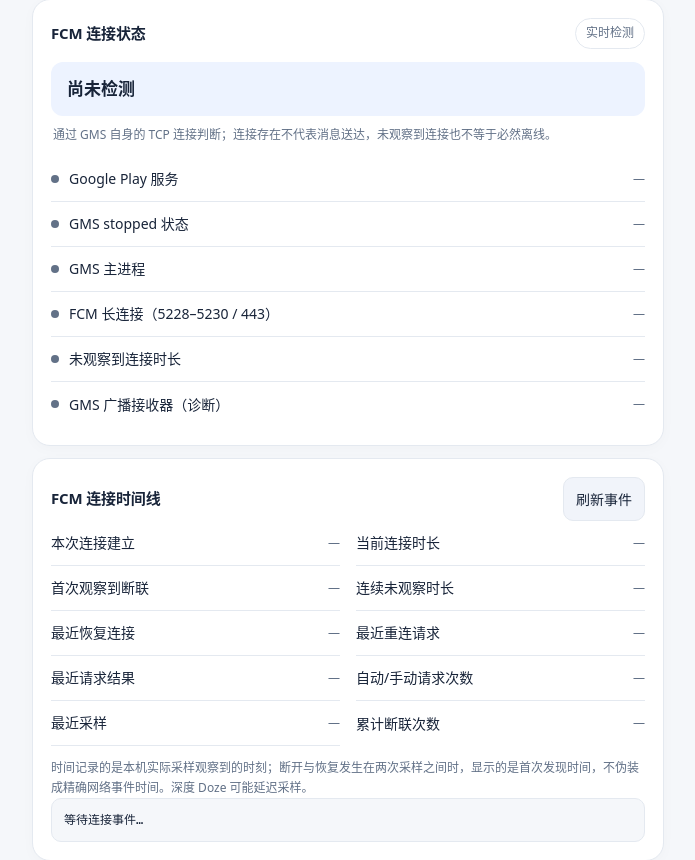
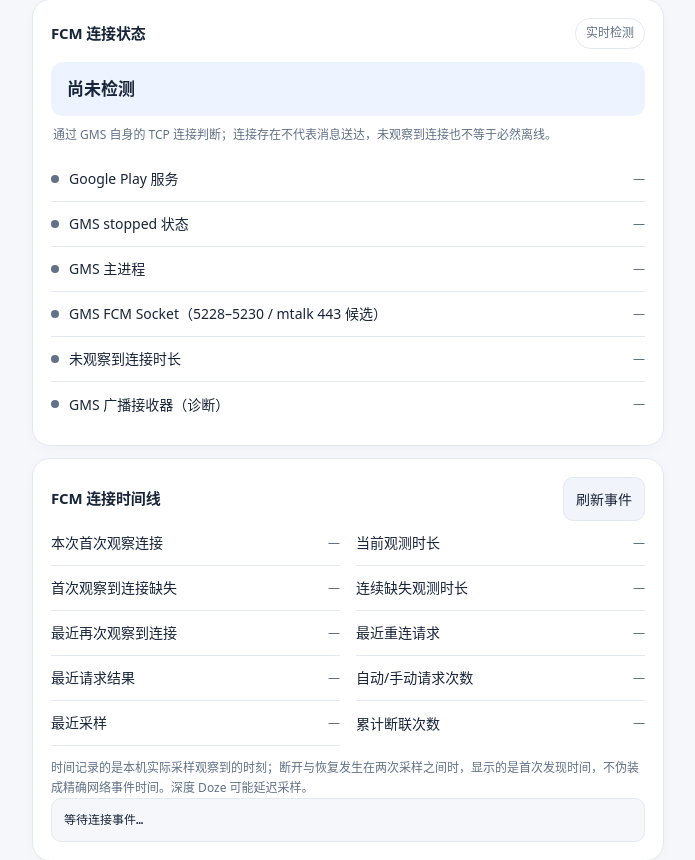
Before and after one commit to jarod360/Berry-FCM-OS7, a web app: page / in a window 1280 px wide. Shown: the part 216-1076 px from the top of the page, without its empty margins (292-987 px from the left). Run offline with its HTML, style and script files only (its server is not run), Linux system fonts and the light colour scheme; data that the repository does not hold is empty.

Commit message:
Clarify observed Socket versus verified FCM state in WebUI

```diff
--- a/module/webroot/index.html
+++ b/module/webroot/index.html
@@ -56,17 +56,17 @@ footer{padding-bottom:18px}
   <div class="status"><span class="dot" id="dgms"></span><span>Google Play 服务</span><span class="value" id="vgms">—</span></div>
   <div class="status"><span class="dot" id="dstop"></span><span>GMS stopped 状态</span><span class="value" id="vstop">—</span></div>
   <div class="status"><span class="dot" id="dproc"></span><span>GMS 主进程</span><span class="value" id="vproc">—</span></div>
-  <div class="status"><span class="dot" id="dmcs"></span><span>FCM 长连接（5228–5230 / 443）</span><span class="value" id="vmcs">—</span></div>
+  <div class="status"><span class="dot" id="dmcs"></span><span>GMS FCM Socket（5228–5230 / mtalk 443 候选）</span><span class="value" id="vmcs">—</span></div>
   <div class="status"><span class="dot" id="dmiss"></span><span>未观察到连接时长</span><span class="value" id="vmiss">—</span></div>
   <div class="status"><span class="dot" id="drecv"></span><span>GMS 广播接收器（诊断）</span><span class="value" id="vrecv">—</span></div>
 </section>
 <section class="card" id="fcmTimeline"><div class="head"><h2>FCM 连接时间线</h2><button id="loadEvents">刷新事件</button></div>
   <div class="timeline-grid">
-    <div class="status"><span>本次连接建立</span><span class="value" id="tSince">—</span></div>
-    <div class="status"><span>当前连接时长</span><span class="value" id="tConnected">—</span></div>
-    <div class="status"><span>首次观察到断联</span><span class="value" id="tDown">—</span></div>
-    <div class="status"><span>连续未观察时长</span><span class="value" id="tMissing">—</span></div>
-    <div class="status"><span>最近恢复连接</span><span class="value" id="tRestore">—</span></div>
+    <div class="status"><span>本次首次观察连接</span><span class="value" id="tSince">—</span></div>
+    <div class="status"><span>当前观测时长</span><span class="value" id="tConnected">—</span></div>
+    <div class="status"><span>首次观察到连接缺失</span><span class="value" id="tDown">—</span></div>
+    <div class="status"><span>连续缺失观测时长</span><span class="value" id="tMissing">—</span></div>
+    <div class="status"><span>最近再次观察到连接</span><span class="value" id="tRestore">—</span></div>
     <div class="status"><span>最近重连请求</span><span class="value" id="tTry">—</span></div>
     <div class="status"><span>最近请求结果</span><span class="value" id="tResult">—</span></div>
     <div class="status"><span>自动/手动请求次数</span><span class="value" id="tAttempts">—</span></div>
@@ -157,15 +157,15 @@ footer{padding-bottom:18px}
    row('stop',j.gms_stopped===0?'good':j.gms_stopped===1?'bad':'warn',j.gms_stopped===0?'未停止':j.gms_stopped===1?'已停止':'未知');
    row('proc',j.gcm_persistent===1?'good':'bad',j.gcm_persistent===1?'运行中':'未运行');
    const fstate=j.fcm_state||'unknown',connected=fstate==='connected',missing=Number(j.fcm_missing_seconds||0);
-   const transport=j.fcm_transport==='tcp443'?'TCP 443（mtalk 地址匹配）':j.fcm_transport||'—';
-   const statusText={connected:'已观察到 '+transport,connecting:'检测到连接尝试，尚未建立',disconnected:j.fcm_last_seen>0?'未观察到 FCM 连接':'尚未观察到首次连接',unknown:'无法确认（本轮检测不可用）',stale:'采样已过期，状态未知',never_seen:'等待首次观察'};
-   const stateColor=connected?'good':fstate==='disconnected'&&j.fcm_last_seen>0?'bad':'warn';
+   const transport=j.fcm_transport==='tcp443'?'TCP 443（mtalk 地址候选）':j.fcm_transport||'—';
+   const statusText={connected:'已观察到 Socket：'+transport,connecting:'检测到连接尝试，尚未建立',disconnected:j.fcm_last_seen>0?'未观察到 FCM 连接':'尚未观察到首次连接',unknown:'无法确认（本轮检测不可用）',stale:'采样已过期，状态未知',never_seen:'等待首次观察'};
+   const stateColor=connected?(j.fcm_transport==='tcp443'?'warn':'good'):fstate==='disconnected'&&j.fcm_last_seen>0?'bad':'warn';
    row('mcs',stateColor,statusText[fstate]||'无法确认');
    row('miss',connected?'good':stateColor,connected?'0 秒':(fstate==='disconnected'||fstate==='connecting')?durationText(missing):'—');
    row('recv',j.receivers>0?'good':'warn',String(j.receivers));
    let verdict='当前无法确定 FCM 连接状态',color='warn';
    if(!j.gms_installed||j.gms_stopped===1||j.gcm_persistent!==1){verdict='GMS 未运行或已被停止';color='bad';}
-   else if(connected){verdict='已观察到 FCM 长连接';color='good';}
+   else if(connected){verdict=j.fcm_transport==='tcp443'?'已观察到 mtalk 地址匹配的 GMS TCP 443 候选':'已观察到 GMS UID 的 FCM 专用端口 Socket';color=j.fcm_transport==='tcp443'?'warn':'good';}
    else if(fstate==='connecting'){verdict='FCM 正在尝试连接，尚未建立';}
    else if(fstate==='unknown'||fstate==='stale'){verdict=fstate==='stale'?'采样已过期，不能判断在线状态':'FCM 连接状态无法确认';}
    else if(fstate==='disconnected'&&j.fcm_last_seen>0){verdict=missing>=120?'连续未观察到连接，等待/已触发恢复':'首次观察到连接消失';}
```
